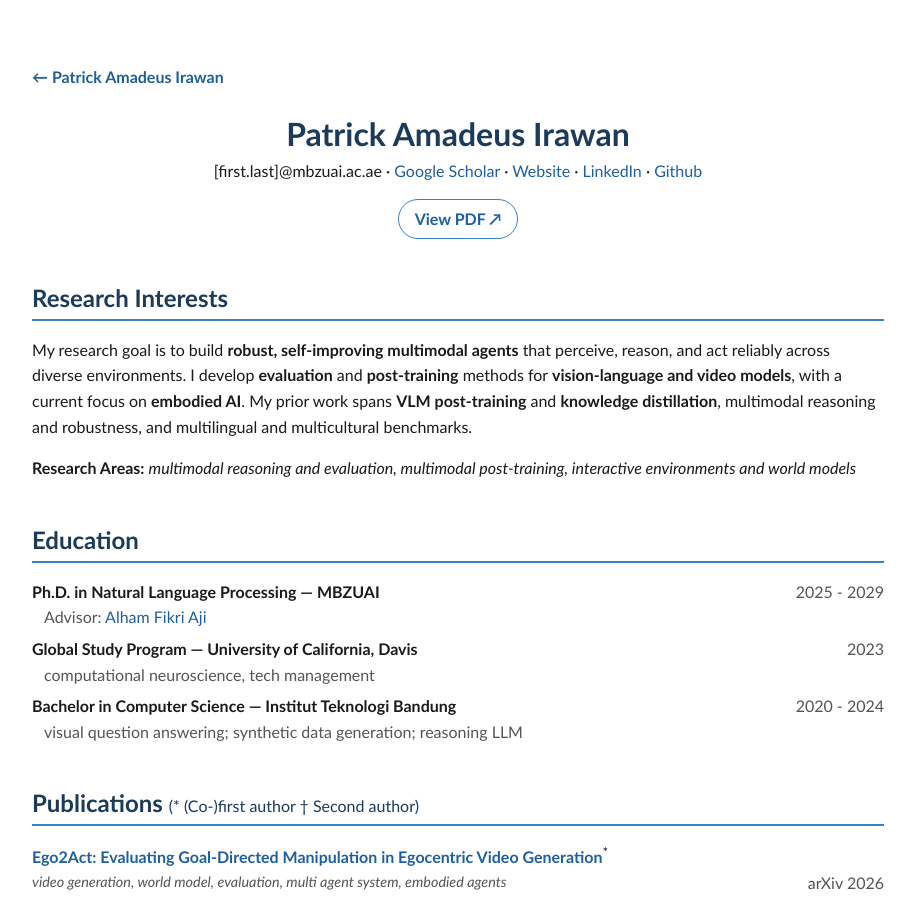
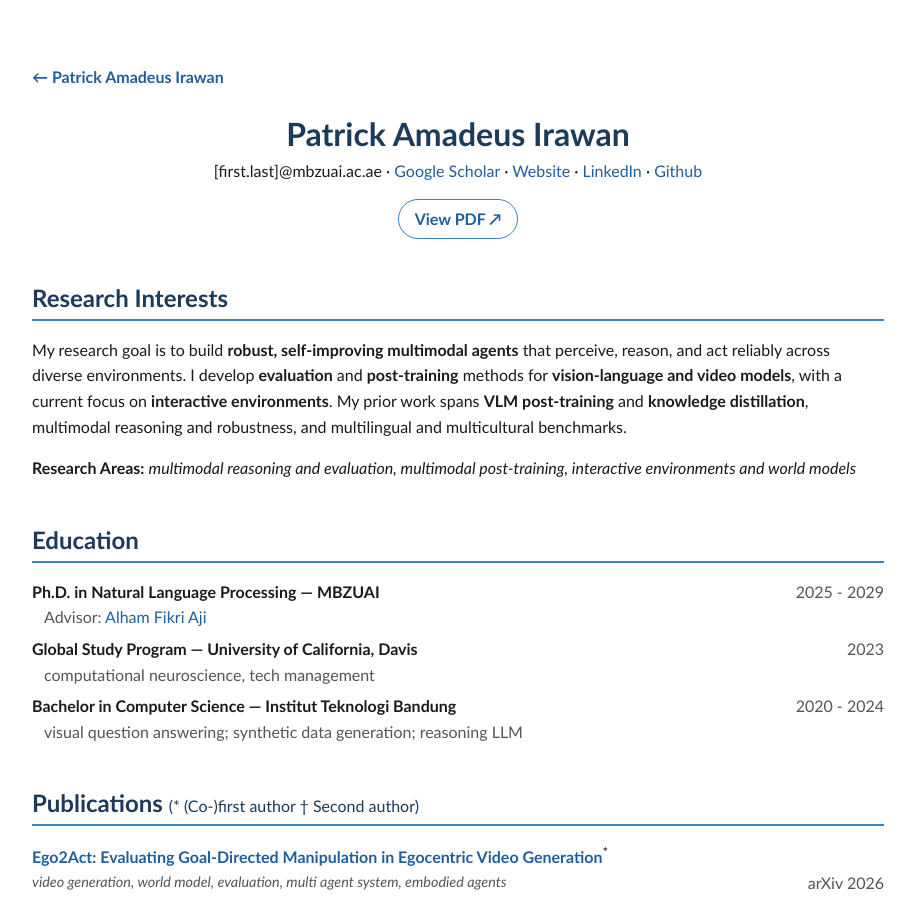
Before and after one commit to patrickamadeus/patrickamadeus.github.io, a Jekyll site: the page built from cv.md, in a window 1280 px wide and 900 px high. Shown: the whole window, without its empty margins (182-1097 px from the left). Built offline with Jekyll 4.4.1, drawn with Linux system fonts in a browser that asks for light colours; a style sheet for code colours, icons or effects is not loaded.

Commit message:
Replace remaining embodied AI wording in CV page, PDF, and metadata
CV summary, Research Areas, site description, and structured-data topics now
say interactive environments. Rebuilt CV PDF from the original Word file with
all accumulated edits.

Co-Authored-By: Claude Sonnet 5.5 <noreply@anthropic.com>

```diff
--- a/_config.yml
+++ b/_config.yml
@@ -12,7 +12,7 @@ baseurl: ""
 # Search Engine Optimization (SEO)
 # The following information is used to improve the website traffic from search engines, e.g., Google.
 keywords: Patrick Amadeus Irawan, Patrick Irawan, patrickamadeus, MBZUAI PhD student, vision-language models, VLM, multimodal LLM, VLM post-training, knowledge distillation, multimodal evaluation, benchmarks, world models, video generation, embodied AI, egocentric video, Ego2Act, LinguDistill, WorldCuisines, M4-RAG, Seeing Culture, multilingual multimodal, research scientist intern, applied scientist intern
-description: Patrick Amadeus Irawan is a PhD student at MBZUAI building evaluation and post-training methods for vision-language and video models, with a current focus on world models for embodied agents. Publications at CVPR, NAACL (Best Theme Paper), EMNLP, and COLING. Open to 2027 research internships.
+description: Patrick Amadeus Irawan is a PhD student at MBZUAI building evaluation and post-training methods for vision-language and video models, with a current focus on interactive environments and world models. Publications at CVPR, NAACL (Best Theme Paper), EMNLP, and COLING. Open to 2027 research internships.
 canonical: https://patrickamadeus.github.io/
 social_banner: ./assets/img/social-banner.png
 
--- a/_data/cv.yml
+++ b/_data/cv.yml
@@ -14,7 +14,7 @@ contacts:
 summary: >-
   My research goal is to build **robust, self-improving multimodal agents** that perceive, reason, and act
   reliably across diverse environments. I develop **evaluation** and **post-training** methods for **vision-language and
-  video models**, with a current focus on **embodied AI**. My prior work spans **VLM post-training** and
+  video models**, with a current focus on **interactive environments**. My prior work spans **VLM post-training** and
   **knowledge distillation**, multimodal reasoning and robustness, and multilingual and multicultural benchmarks.
 interests:
   - multimodal reasoning and evaluation
@@ -43,7 +43,7 @@ publications:
     marker: "*"
     keywords: video generation, world model, evaluation, multi agent system, embodied agents
     venue: "arXiv 2026"
-    url: https://arxiv.org/abs/2610.01092
+    url: https://ego2act.github.io/
   - title: "LinguDistill: Recovering Linguistic Ability in Vision Language Models via Selective Cross-Modal Distillation"
     marker: "*"
     keywords: VLM, SFT, post-training, knowledge distillation, architecture
--- a/_layouts/homepage.html
+++ b/_layouts/homepage.html
@@ -47,7 +47,7 @@
       "jobTitle": "PhD Student",
       "affiliation": { "@type": "CollegeOrUniversity", "name": "Mohamed bin Zayed University of Artificial Intelligence (MBZUAI)", "url": "{{ site.affiliation_link }}" },
       "alumniOf": [{ "@type": "CollegeOrUniversity", "name": "Institut Teknologi Bandung" }],
-      "knowsAbout": ["Multimodal agents", "Vision-language models", "VLM post-training", "Knowledge distillation", "Multimodal reasoning", "Embodied AI", "World models", "Evaluation and benchmarks"],
+      "knowsAbout": ["Multimodal agents", "Vision-language models", "VLM post-training", "Knowledge distillation", "Multimodal reasoning", "Interactive environments", "World models", "Evaluation and benchmarks"],
       "sameAs": ["{{ site.google_scholar }}"{% if site.semantic_scholar %}, "{{ site.semantic_scholar }}"{% endif %}{% if site.orcid %}, "{{ site.orcid }}"{% endif %}{% if site.openreview %}, "{{ site.openreview }}"{% endif %}, "{{ site.github_link }}", "{{ site.linkedin }}", "{{ site.twitter }}"]
     }
     </script>
```
Also changed, not shown: 1 other file.
